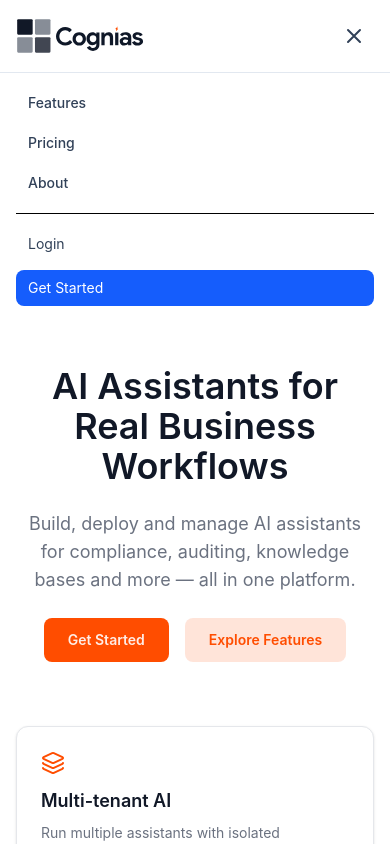
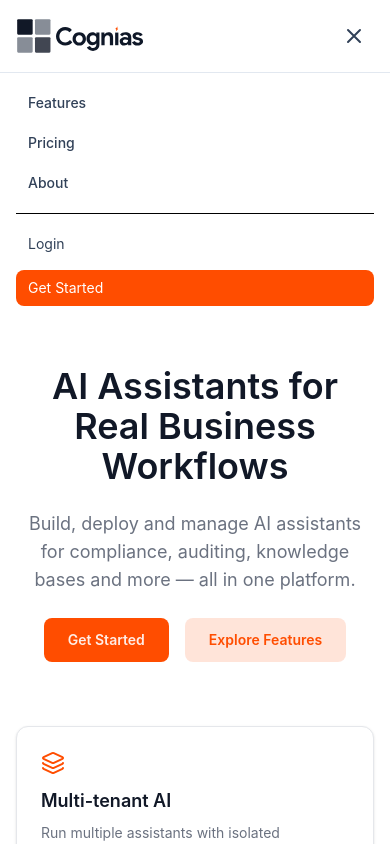
Before and after one commit to prandle/cognias-marketing, a React (Vite) app: page / in a window 390 px wide. Both pictures are taken after a click on the button 354 px from the left and 36 px from the top of the page. Shown: the top 844 px of the page. Built offline with nearby package versions, Linux system fonts and the light colour scheme.

Commit message:
mobile navmenu button

```diff
--- a/src/components/ui/NavMenu.tsx
+++ b/src/components/ui/NavMenu.tsx
@@ -149,7 +149,7 @@ export default function Navbar() {
 
             <a
               href="https://app.cognias.io"
-              className="mt-1 rounded-md bg-blue-600 px-3 py-2 text-sm text-white"
+              className="mt-1 rounded-md bg-primary px-3 py-2 text-sm text-white"
             >
               Get Started
             </a>
--- a/src/version.json
+++ b/src/version.json
@@ -1,3 +1,3 @@
 {
-  "build": 85
+  "build": 86
 }
```
Also changed, not shown: 1 other file (tests, documents, lock files or other folders).
